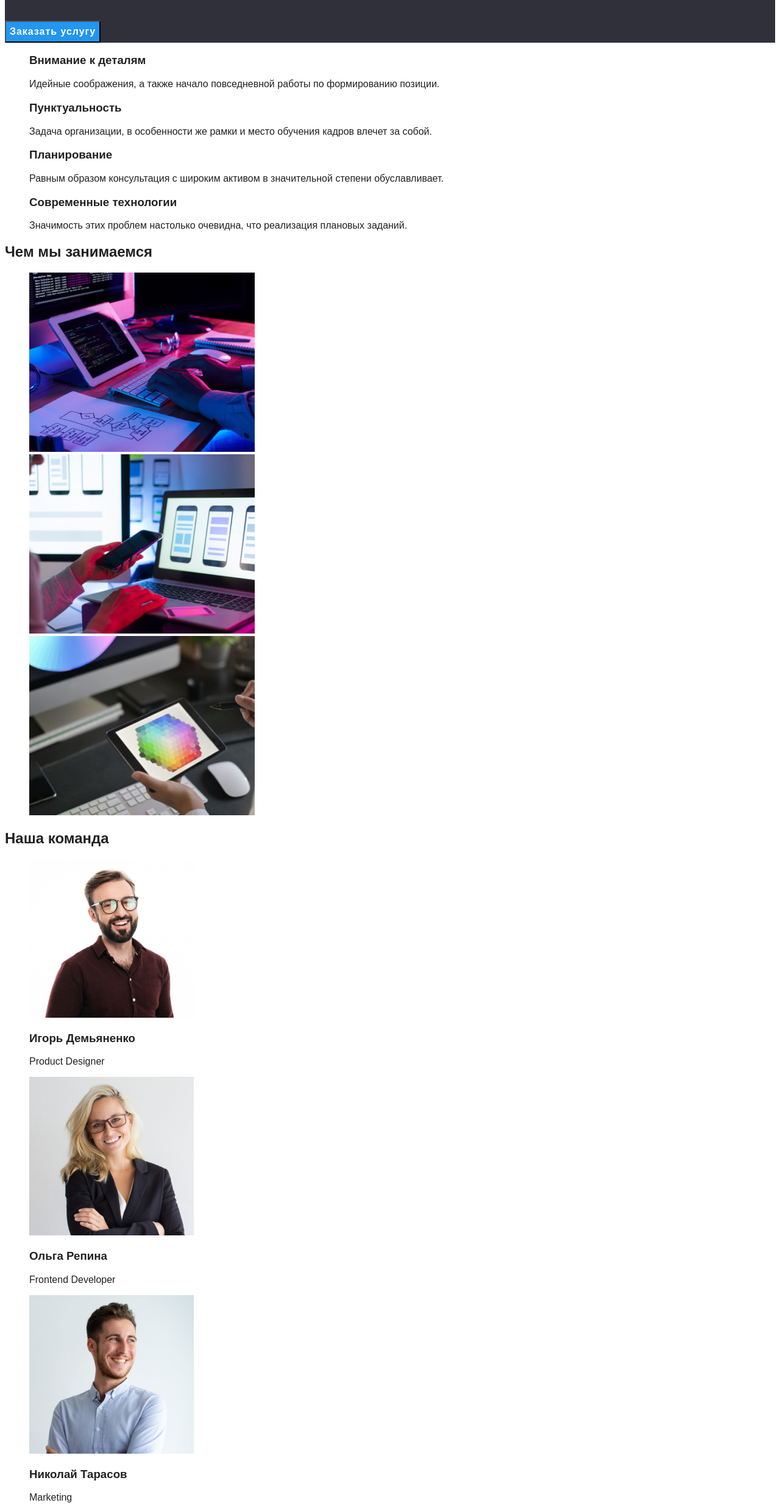
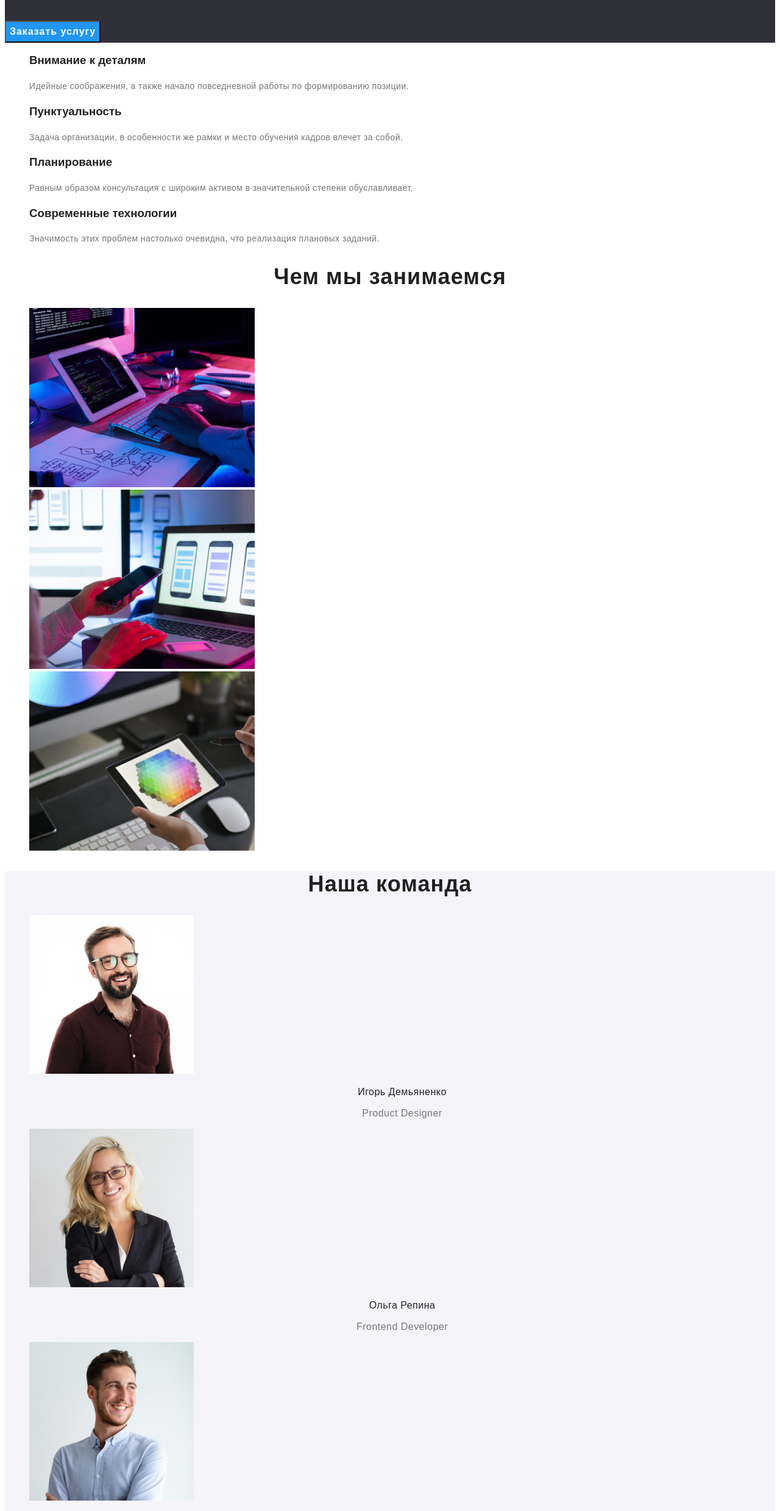
Before and after one commit to ViktoriaDomashchuk/goit-markup-hw-02, a plain HTML site: page index.html in a window 1280 px wide. Shown: the part 305-2783 px from the top of the page at 61% size. Drawn offline with Linux system fonts and the light colour scheme.

Commit message:
adds styles

```diff
--- a/css/styles.css
+++ b/css/styles.css
@@ -81,7 +81,7 @@ body{
     font-weight: 900;
         font-size: 44px;
         line-height: calc(60 / 44);
-        font-family: Roboto Bold;
+        font-family: Roboto Bold, serif;
         color: #FFFFFF;
         text-align: center;
             letter-spacing: 0.06em;
@@ -94,9 +94,65 @@ body{
         line-height: calc(30 / 16);
         color: #FFFFFF;
         letter-spacing: 0.06em;
-        background-color: #2196F3;
+        background-color:var(--accent-txt-cl);
         cursor: pointer;
         font-family: inherit;
+}
+.btn:hover,
+.btn:focus{
+    background-color: rgba(0, 0, 0, 0.15);
+}
+/*main*/
+.heading{
+    font-weight: 700;
+        font-size: 36px;
+        line-height:calc(42 / 36);
+        text-align: center;
+        letter-spacing: 0.03em;
+}
+/*first section*/
+
+.captiom{
+    font-weight: 700;
+        font-size: 14px;
+        line-height: calc(16 / 14);
+        letter-spacing: 0.03em;
+        text-transform: uppercase;
+        color:var(--main-txt-cl);
+}
+.caption-txt{
+    font-weight: 400;
+        font-size: 14px;
+        line-height:calc(24 / 14);
+        letter-spacing: 0.03em;
+        color: var(--secondary-txt-cl);
+}
+/*second section*/
+.list-pic{
+    width: 370px;
+}
+
+/*third section*/
+.section-3{
+    background-color: #F5F4FA;
+}
+.list-images{
+    width: 270px;
+}
+.list-title{
+    font-weight: 500;
+        font-size: 16px;
+        line-height:calc(19 / 16);
+        text-align: center;
+        letter-spacing: 0.03em;
+}
+.list-txt{
+    font-weight: 400;
+        font-size: 16px;
+        line-height:calc(19 / 16);
+        text-align: center;
+        letter-spacing: 0.03em;
+        color: #757575;
 }
 /*footer*/
 .footer-logo{
@@ -127,3 +183,7 @@ body{
 .footer-communication:focus{
     color: #FFFFFF;
 }
+/*Portfolio*/
+.section-portfolio{
+    background-color: #EEEEEE;
+}
--- a/index.html
+++ b/index.html
@@ -38,99 +38,99 @@
         <button class="btn" type="button">Заказать услугу</button>
       </section>
       <!--Особенности  -->
-      <section>
+      <section class="section-1">
         <h2 hidden>Особенности</h2>
         <ul class="list">
           <li>
-            <h3>Внимание к деталям</h3>
-            <p>Идейные соображения, а также начало повседневной работы по формированию позиции.</p>
+            <h3 class="caption">Внимание к деталям</h3>
+            <p class="caption-txt">
+              Идейные соображения, а также начало повседневной работы по формированию позиции.
+            </p>
           </li>
           <li>
-            <h3>Пунктуальность</h3>
-            <p>
+            <h3 class="caption">Пунктуальность</h3>
+            <p class="caption-txt">
               Задача организации, в особенности же рамки и место обучения кадров влечет за собой.
             </p>
           </li>
           <li>
-            <h3>Планирование</h3>
-            <p>
+            <h3 class="caption">Планирование</h3>
+            <p class="caption-txt">
               Равным образом консультация с широким активом в значительной степени обуславливает.
             </p>
           </li>
           <li>
-            <h3>Современные технологии</h3>
-            <p>Значимость этих проблем настолько очевидна, что реализация плановых заданий.</p>
+            <h3 class="caption">Современные технологии</h3>
+            <p class="caption-txt">
+              Значимость этих проблем настолько очевидна, что реализация плановых заданий.
+            </p>
           </li>
         </ul>
       </section>
       <!--Чем мы занимаемся-->
       <section>
-        <h2>Чем мы занимаемся</h2>
+        <h2 class="heading">Чем мы занимаемся</h2>
         <ul class="list">
           <li>
-            <img src="./images/what-we-do/box-1.jpg" alt="пишет код" width="370" height="294" />
-          </li>
-          <li>
             <img
-              src="./images/what-we-do/box-2.jpg"
-              alt="телефон авторизируется с компютером"
+              class="list-pic"
+              src="./images/what-we-do/box-1.jpg"
+              alt="пишет код"
               width="370"
               height="294"
             />
           </li>
           <li>
             <img
+              class="list-pic"
+              src="./images/what-we-do/box-2.jpg"
+              alt="телефон авторизируется с компютером"
+            />
+          </li>
+          <li>
+            <img
+              class="list-pic"
               src="./images/what-we-do/box-3.jpg"
               alt="спектр цветов на ноутбуке"
-              width="370"
-              height="294"
             />
           </li>
         </ul>
       </section>
       <!--Наша команда-->
-      <section>
-        <h2>Наша команда</h2>
+      <section class="section-3">
+        <h2 class="heading">Наша команда</h2>
         <ul class="list">
           <li>
             <img
+              class="list-images"
               src="./images/our-team/img(1).jpg"
               alt="мужчина в коричневой рубашке"
-              width="270"
-              height="260"
             />
-            <h3>Игорь Демьяненко</h3>
-            <p>Product Designer</p>
+            <h3 class="list-title">Игорь Демьяненко</h3>
+            <p class="list-txt" lang="en">Product Designer</p>
+          </li>
+          <li>
+            <img class="list-images" src="./images/our-team/img(2).jpg" alt="женщина в очках" />
+            <h3 class="list-title">Ольга Репина</h3>
+            <p class="list-txt" lang="en">Frontend Developer</p>
           </li>
           <li>
             <img
-              src="./images/our-team/img(2).jpg"
-              alt="женщина в очках"
-              width="270"
-              height="260"
+              class="list-images"
+              src="./images/our-team/img(3).jpg"
+              alt="мужчина в белой рубашке"
             />
-            <h3>Ольга Репина</h3>
-            <p lang="en">Frontend Developer</p>
+            <h3 class="list-title">Николай Тарасов</h3>
+            <p class="list-txt" lang="en">Marketing</p>
           </li>
           <li>
             <img
-              src="./images/our-team/img(3).jpg"
-              alt="мужчина в белой рубашке"
-              width="270"
-              height="260"
-            />
-            <h3>Николай Тарасов</h3>
-            <p lang="en">Marketing</p>
-          </li>
-          <li>
-            <img
+              class="list-images"
               src="./images/our-team/img(4).jpg"
               alt="мужчина в черной рубашке"
-              width="270"
-              height="260"
             />
-            <h3>Михаил Ермаков</h3>
-            <p lang="en">UI Designer</p>
+            <h3 class="list-title">Михаил Ермаков</h3>
+            <p class="list-txt" lang="en">UI Designer</p>
           </li>
         </ul>
       </section>
```
Also changed, not shown: portfolio.html (+1 -1 lines).
